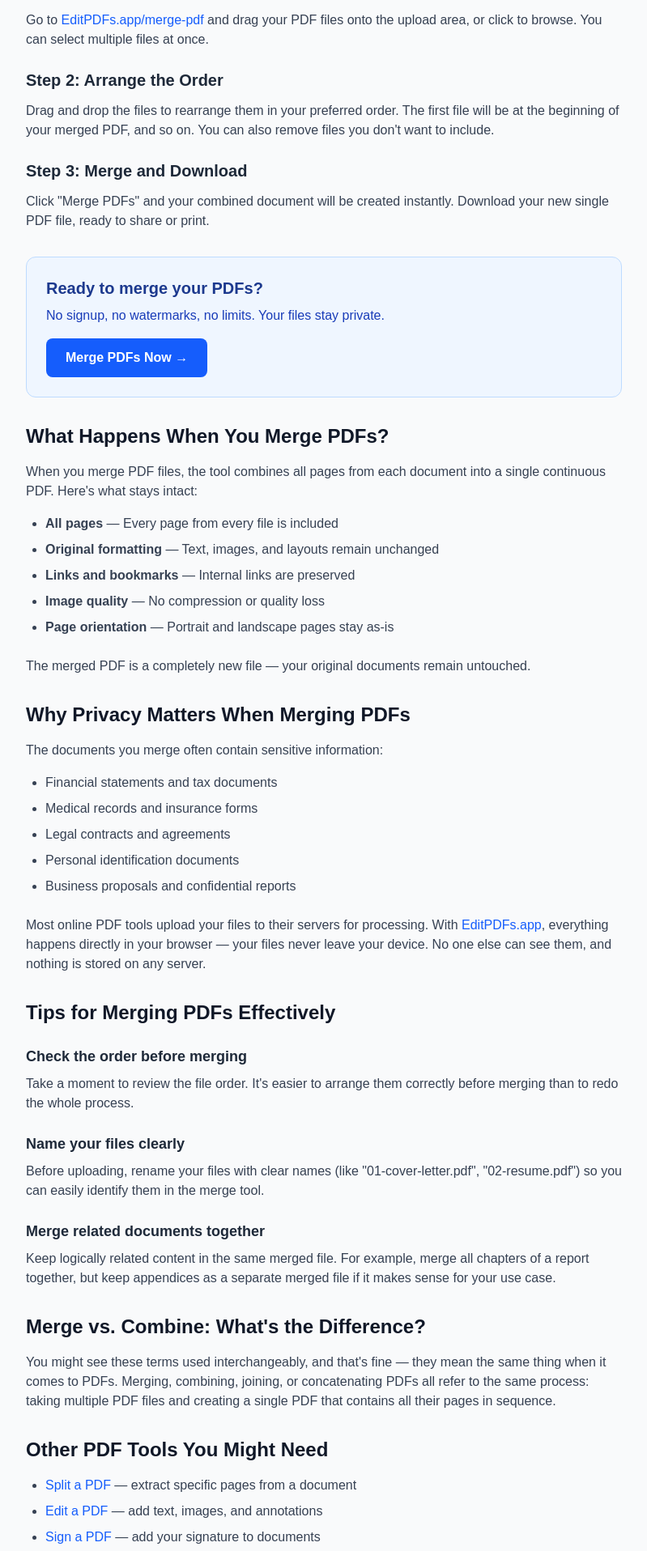
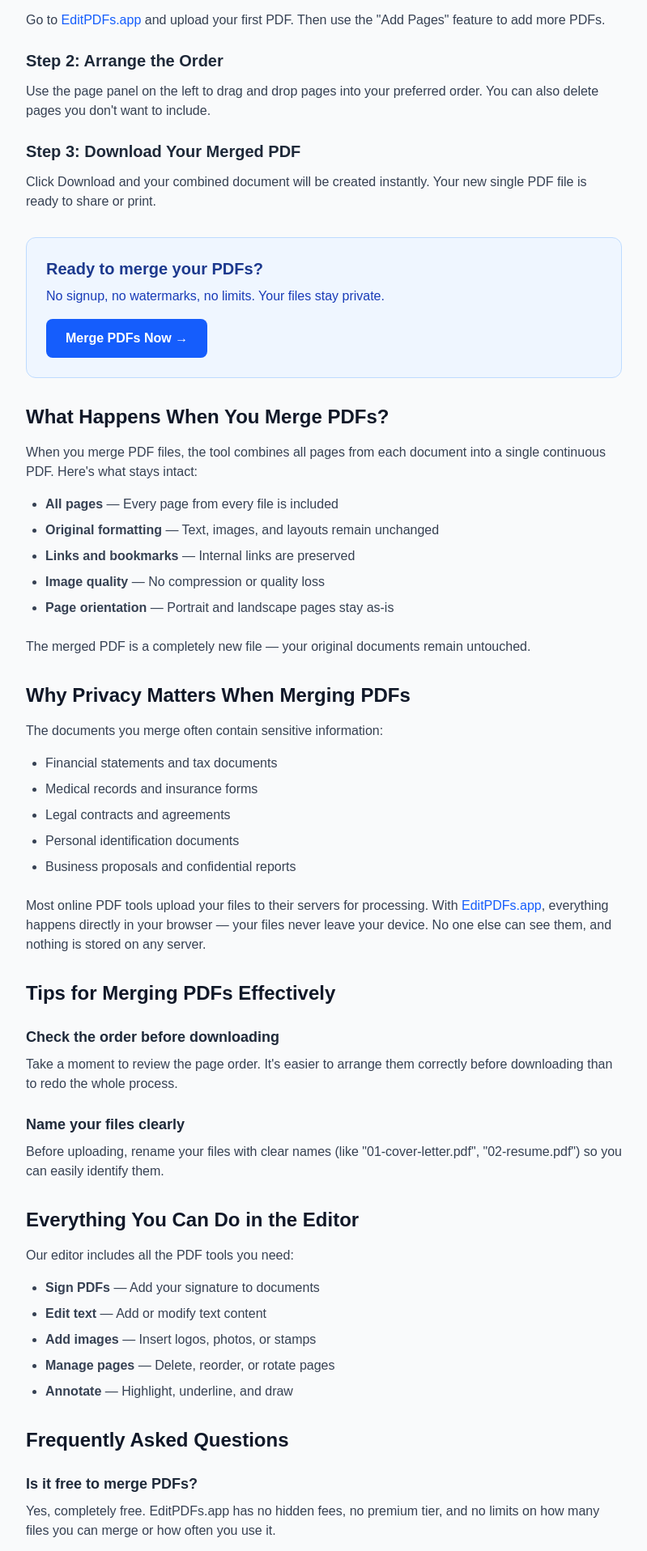
Before and after one commit to m2j-apps/editPDFs, a Next.js app: page /blog/how-to-merge-pdfs in a window 1280 px wide. Shown: the part 764-2680 px from the top of the page at 81% size, without its empty margins (240-1039 px from the left). Built offline with nearby package versions, Linux system fonts and the light colour scheme.

Commit message:
Add ads to blog pages

```diff
--- a/src/app/blog/how-to-edit-pdf-free/page.tsx
+++ b/src/app/blog/how-to-edit-pdf-free/page.tsx
@@ -1,6 +1,7 @@
 "use client";
 
 import Link from "next/link";
+import AdUnit from "@/components/AdUnit";
 
 export default function HowToEditPdfFree() {
   return (
@@ -19,6 +20,9 @@ export default function HowToEditPdfFree() {
             <span>5 min read</span>
           </div>
         </header>
+
+        {/* Top Ad */}
+        <AdUnit slot="TOP_BANNER" format="horizontal" className="mb-8" />
 
         <div className="prose prose-lg max-w-none">
           <p className="text-xl text-gray-600 mb-8">
@@ -51,6 +55,9 @@ export default function HowToEditPdfFree() {
             <Link href="/" className="text-blue-600 hover:underline font-semibold">EditPDFs.app</Link> is
             one such tool — it&apos;s 100% free, requires no signup, and processes files entirely in your browser.
           </p>
+
+          {/* Middle Ad */}
+          <AdUnit slot="MIDDLE_BANNER" format="horizontal" className="my-8" />
 
           <h2 className="text-2xl font-bold text-gray-900 mt-8 mb-4">
             How to Edit a PDF in 3 Simple Steps
@@ -89,17 +96,17 @@ export default function HowToEditPdfFree() {
           </p>
 
           <h2 className="text-2xl font-bold text-gray-900 mt-8 mb-4">
-            Other Free PDF Tasks You Can Do
+            All PDF Tasks in One Editor
           </h2>
           <p className="text-gray-700 mb-4">
-            Beyond editing, you might need to:
+            Our editor includes everything you need:
           </p>
           <ul className="list-disc pl-6 mb-6 text-gray-700 space-y-2">
-            <li><Link href="/sign-pdf" className="text-blue-600 hover:underline">Sign a PDF</Link> — Add your signature to contracts and forms</li>
-            <li><Link href="/merge-pdf" className="text-blue-600 hover:underline">Merge PDFs</Link> — Combine multiple PDFs into one</li>
-            <li><Link href="/split-pdf" className="text-blue-600 hover:underline">Split a PDF</Link> — Extract specific pages</li>
-            <li><Link href="/compress-pdf" className="text-blue-600 hover:underline">Compress a PDF</Link> — Reduce file size for email</li>
-            <li><Link href="/rotate-pdf" className="text-blue-600 hover:underline">Rotate pages</Link> — Fix sideways or upside-down pages</li>
+            <li><strong>Sign PDFs</strong> — Add your signature to contracts and forms</li>
+            <li><strong>Merge PDFs</strong> — Combine multiple PDFs into one</li>
+            <li><strong>Manage pages</strong> — Delete, reorder, or rotate pages</li>
+            <li><strong>Add images</strong> — Insert logos, stamps, or photos</li>
+            <li><strong>Annotate</strong> — Highlight, underline, draw, and more</li>
           </ul>
 
           <h2 className="text-2xl font-bold text-gray-900 mt-8 mb-4">
@@ -170,6 +177,9 @@ export default function HowToEditPdfFree() {
             Yes, EditPDFs.app works on any device with a modern web browser.
           </p>
         </div>
+
+        {/* Bottom Ad */}
+        <AdUnit slot="BOTTOM_BANNER" format="horizontal" className="mt-8" />
       </article>
     </div>
   );
--- a/src/app/blog/how-to-merge-pdfs/page.tsx
+++ b/src/app/blog/how-to-merge-pdfs/page.tsx
@@ -1,6 +1,7 @@
 "use client";
 
 import Link from "next/link";
+import AdUnit from "@/components/AdUnit";
 
 export default function HowToMergePdfs() {
   return (
@@ -19,6 +20,9 @@ export default function HowToMergePdfs() {
             <span>5 min read</span>
           </div>
         </header>
+
+        {/* Top Ad */}
+        <AdUnit slot="TOP_BANNER" format="horizontal" className="mb-8" />
 
         <div className="prose prose-lg max-w-none">
           <p className="text-xl text-gray-600 mb-8">
@@ -50,27 +54,28 @@ export default function HowToMergePdfs() {
             Step 1: Upload Your PDF Files
           </h3>
           <p className="text-gray-700 mb-4">
-            Go to <Link href="/merge-pdf" className="text-blue-600 hover:underline">EditPDFs.app/merge-pdf</Link> and
-            drag your PDF files onto the upload area, or click to browse. You can select multiple
-            files at once.
+            Go to <Link href="/" className="text-blue-600 hover:underline">EditPDFs.app</Link> and
+            upload your first PDF. Then use the &quot;Add Pages&quot; feature to add more PDFs.
           </p>
 
           <h3 className="text-xl font-semibold text-gray-800 mt-6 mb-3">
             Step 2: Arrange the Order
           </h3>
           <p className="text-gray-700 mb-4">
-            Drag and drop the files to rearrange them in your preferred order. The first file
-            will be at the beginning of your merged PDF, and so on. You can also remove files
-            you don&apos;t want to include.
+            Use the page panel on the left to drag and drop pages into your preferred order.
+            You can also delete pages you don&apos;t want to include.
           </p>
 
           <h3 className="text-xl font-semibold text-gray-800 mt-6 mb-3">
-            Step 3: Merge and Download
+            Step 3: Download Your Merged PDF
           </h3>
           <p className="text-gray-700 mb-6">
-            Click &quot;Merge PDFs&quot; and your combined document will be created instantly. Download
-            your new single PDF file, ready to share or print.
+            Click Download and your combined document will be created instantly.
+            Your new single PDF file is ready to share or print.
           </p>
+
+          {/* Middle Ad */}
+          <AdUnit slot="MIDDLE_BANNER" format="horizontal" className="my-8" />
 
           <div className="bg-blue-50 border border-blue-200 rounded-xl p-6 my-8">
             <h3 className="text-xl font-semibold text-blue-900 mb-2">
@@ -80,7 +85,7 @@ export default function HowToMergePdfs() {
               No signup, no watermarks, no limits. Your files stay private.
             </p>
             <Link
-              href="/merge-pdf"
+              href="/"
               className="inline-block bg-blue-600 text-white px-6 py-3 rounded-lg font-semibold hover:bg-blue-700 transition"
             >
               Merge PDFs Now →
@@ -129,11 +134,11 @@ export default function HowToMergePdfs() {
           </h2>
 
           <h3 className="text-lg font-semibold text-gray-800 mt-6 mb-2">
-            Check the order before merging
+            Check the order before downloading
           </h3>
           <p className="text-gray-700 mb-4">
-            Take a moment to review the file order. It&apos;s easier to arrange them correctly
-            before merging than to redo the whole process.
+            Take a moment to review the page order. It&apos;s easier to arrange them correctly
+            before downloading than to redo the whole process.
           </p>
 
           <h3 className="text-lg font-semibold text-gray-800 mt-6 mb-2">
@@ -141,37 +146,21 @@ export default function HowToMergePdfs() {
           </h3>
           <p className="text-gray-700 mb-4">
             Before uploading, rename your files with clear names (like &quot;01-cover-letter.pdf&quot;,
-            &quot;02-resume.pdf&quot;) so you can easily identify them in the merge tool.
-          </p>
-
-          <h3 className="text-lg font-semibold text-gray-800 mt-6 mb-2">
-            Merge related documents together
-          </h3>
-          <p className="text-gray-700 mb-4">
-            Keep logically related content in the same merged file. For example, merge all
-            chapters of a report together, but keep appendices as a separate merged file if
-            it makes sense for your use case.
+            &quot;02-resume.pdf&quot;) so you can easily identify them.
           </p>
 
           <h2 className="text-2xl font-bold text-gray-900 mt-8 mb-4">
-            Merge vs. Combine: What&apos;s the Difference?
+            Everything You Can Do in the Editor
           </h2>
-          <p className="text-gray-700 mb-6">
-            You might see these terms used interchangeably, and that&apos;s fine — they mean the
-            same thing when it comes to PDFs. Merging, combining, joining, or concatenating
-            PDFs all refer to the same process: taking multiple PDF files and creating a
-            single PDF that contains all their pages in sequence.
+          <p className="text-gray-700 mb-4">
+            Our editor includes all the PDF tools you need:
           </p>
-
-          <h2 className="text-2xl font-bold text-gray-900 mt-8 mb-4">
-            Other PDF Tools You Might Need
-          </h2>
           <ul className="list-disc pl-6 mb-6 text-gray-700 space-y-2">
-            <li><Link href="/split-pdf" className="text-blue-600 hover:underline">Split a PDF</Link> — extract specific pages from a document</li>
-            <li><Link href="/editor" className="text-blue-600 hover:underline">Edit a PDF</Link> — add text, images, and annotations</li>
-            <li><Link href="/sign-pdf" className="text-blue-600 hover:underline">Sign a PDF</Link> — add your signature to documents</li>
-            <li><Link href="/compress-pdf" className="text-blue-600 hover:underline">Compress a PDF</Link> — reduce file size for email</li>
-            <li><Link href="/rotate-pdf" className="text-blue-600 hover:underline">Rotate pages</Link> — fix sideways or upside-down pages</li>
+            <li><strong>Sign PDFs</strong> — Add your signature to documents</li>
+            <li><strong>Edit text</strong> — Add or modify text content</li>
+            <li><strong>Add images</strong> — Insert logos, photos, or stamps</li>
+            <li><strong>Manage pages</strong> — Delete, reorder, or rotate pages</li>
+            <li><strong>Annotate</strong> — Highlight, underline, and draw</li>
           </ul>
 
           <h2 className="text-2xl font-bold text-gray-900 mt-8 mb-4">
@@ -218,25 +207,10 @@ export default function HowToMergePdfs() {
             Yes! EditPDFs.app works on any device with a modern browser. The interface adapts
             to smaller screens, making it easy to merge PDFs on the go.
           </p>
+        </div>
 
-          <h3 className="text-lg font-semibold text-gray-800 mt-6 mb-2">
-            What if one of my PDFs is password-protected?
-          </h3>
-          <p className="text-gray-700 mb-4">
-            Password-protected PDFs need to be unlocked before they can be merged. You can use
-            a PDF unlocking tool first (provided you have the password), then merge the
-            unlocked files.
-          </p>
-
-          <h3 className="text-lg font-semibold text-gray-800 mt-6 mb-2">
-            Can I merge PDFs with different page sizes?
-          </h3>
-          <p className="text-gray-700 mb-4">
-            Yes. If your PDFs have different page sizes (for example, letter and legal, or A4
-            and A5), they&apos;ll all be included in the merged file with their original dimensions
-            preserved.
-          </p>
-        </div>
+        {/* Bottom Ad */}
+        <AdUnit slot="BOTTOM_BANNER" format="horizontal" className="mt-8" />
       </article>
     </div>
   );
--- a/src/app/blog/how-to-sign-pdf/page.tsx
+++ b/src/app/blog/how-to-sign-pdf/page.tsx
@@ -1,6 +1,7 @@
 "use client";
 
 import Link from "next/link";
+import AdUnit from "@/components/AdUnit";
 
 export default function HowToSignPdf() {
   return (
@@ -19,6 +20,9 @@ export default function HowToSignPdf() {
             <span>4 min read</span>
           </div>
         </header>
+
+        {/* Top Ad */}
+        <AdUnit slot="TOP_BANNER" format="horizontal" className="mb-8" />
 
         <div className="prose prose-lg max-w-none">
           <p className="text-xl text-gray-600 mb-8">
@@ -60,23 +64,26 @@ export default function HowToSignPdf() {
             across all your documents.
           </p>
 
+          {/* Middle Ad */}
+          <AdUnit slot="MIDDLE_BANNER" format="horizontal" className="my-8" />
+
           <h2 className="text-2xl font-bold text-gray-900 mt-8 mb-4">
             How to Sign a PDF in 4 Simple Steps
           </h2>
 
           <h3 className="text-xl font-semibold text-gray-800 mt-6 mb-3">
-            Step 1: Open the PDF Signing Tool
+            Step 1: Open the PDF Editor
           </h3>
           <p className="text-gray-700 mb-4">
-            Go to <Link href="/sign-pdf" className="text-blue-600 hover:underline">EditPDFs.app/sign-pdf</Link> and
+            Go to <Link href="/" className="text-blue-600 hover:underline">EditPDFs.app</Link> and
             drag your PDF onto the upload area, or click to browse your files.
           </p>
 
           <h3 className="text-xl font-semibold text-gray-800 mt-6 mb-3">
-            Step 2: Click Where You Want to Sign
+            Step 2: Select the Signature Tool
           </h3>
           <p className="text-gray-700 mb-4">
-            Navigate to the page where your signature is needed and click on the exact spot.
+            Click the signature tool in the toolbar, then click where you want to place your signature.
             A signature box will appear that you can drag and resize.
           </p>
 
@@ -92,7 +99,7 @@ export default function HowToSignPdf() {
             Step 4: Download Your Signed PDF
           </h3>
           <p className="text-gray-700 mb-6">
-            Click &quot;Sign &amp; Download PDF&quot; to save your signed document. The signature is
+            Click Download to save your signed document. The signature is
             embedded directly in the PDF — it&apos;s not a separate layer that can be removed.
           </p>
 
@@ -104,7 +111,7 @@ export default function HowToSignPdf() {
               No signup, no watermarks, no limits. Your files stay private.
             </p>
             <Link
-              href="/sign-pdf"
+              href="/"
               className="inline-block bg-blue-600 text-white px-6 py-3 rounded-lg font-semibold hover:bg-blue-700 transition"
             >
               Sign Your PDF Now →
@@ -151,14 +158,17 @@ export default function HowToSignPdf() {
           </p>
 
           <h2 className="text-2xl font-bold text-gray-900 mt-8 mb-4">
-            Other PDF Tools You Might Need
+            Everything You Can Do in the Editor
           </h2>
+          <p className="text-gray-700 mb-4">
+            Besides signing, our editor lets you:
+          </p>
           <ul className="list-disc pl-6 mb-6 text-gray-700 space-y-2">
-            <li><Link href="/editor" className="text-blue-600 hover:underline">Edit a PDF</Link> — add text, images, and annotations</li>
-            <li><Link href="/merge-pdf" className="text-blue-600 hover:underline">Merge PDFs</Link> — combine multiple PDFs into one</li>
-            <li><Link href="/split-pdf" className="text-blue-600 hover:underline">Split a PDF</Link> — extract specific pages</li>
-            <li><Link href="/compress-pdf" className="text-blue-600 hover:underline">Compress a PDF</Link> — reduce file size for email</li>
-            <li><Link href="/rotate-pdf" className="text-blue-600 hover:underline">Rotate pages</Link> — fix sideways pages</li>
+            <li><strong>Edit text</strong> — Add or modify text in your PDF</li>
+            <li><strong>Add images</strong> — Insert logos, photos, or stamps</li>
+            <li><strong>Merge PDFs</strong> — Combine multiple documents into one</li>
+            <li><strong>Manage pages</strong> — Delete, reorder, or rotate pages</li>
+            <li><strong>Annotate</strong> — Highlight, underline, and draw</li>
           </ul>
 
           <h2 className="text-2xl font-bold text-gray-900 mt-8 mb-4">
@@ -203,6 +213,9 @@ export default function HowToSignPdf() {
             anywhere in the document.
           </p>
         </div>
+
+        {/* Bottom Ad */}
+        <AdUnit slot="BOTTOM_BANNER" format="horizontal" className="mt-8" />
       </article>
     </div>
   );
```
Also changed, not shown: src/app/blog/page.tsx (+19 -6 lines).
